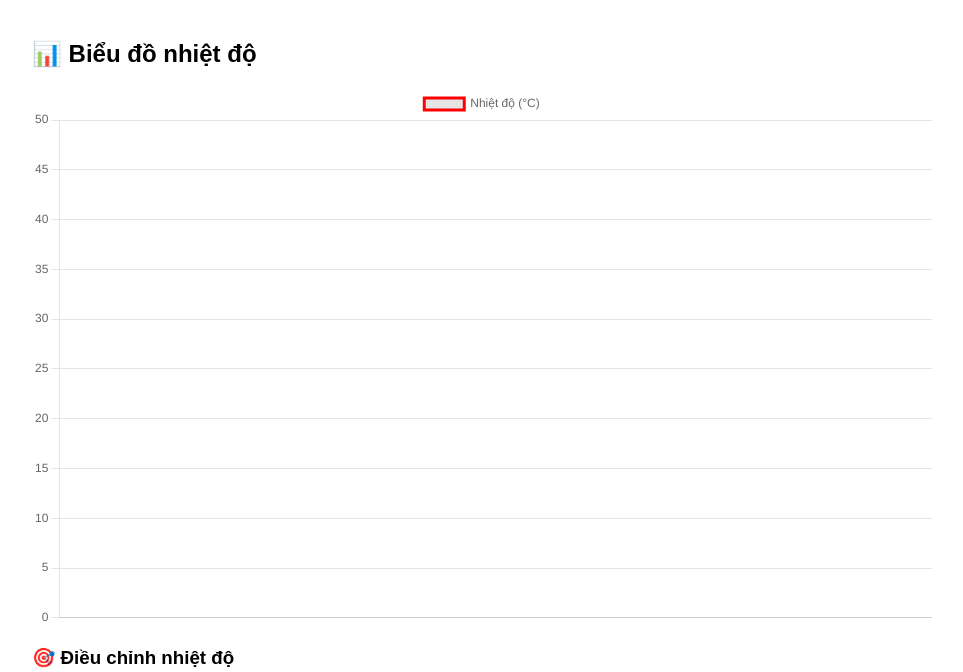
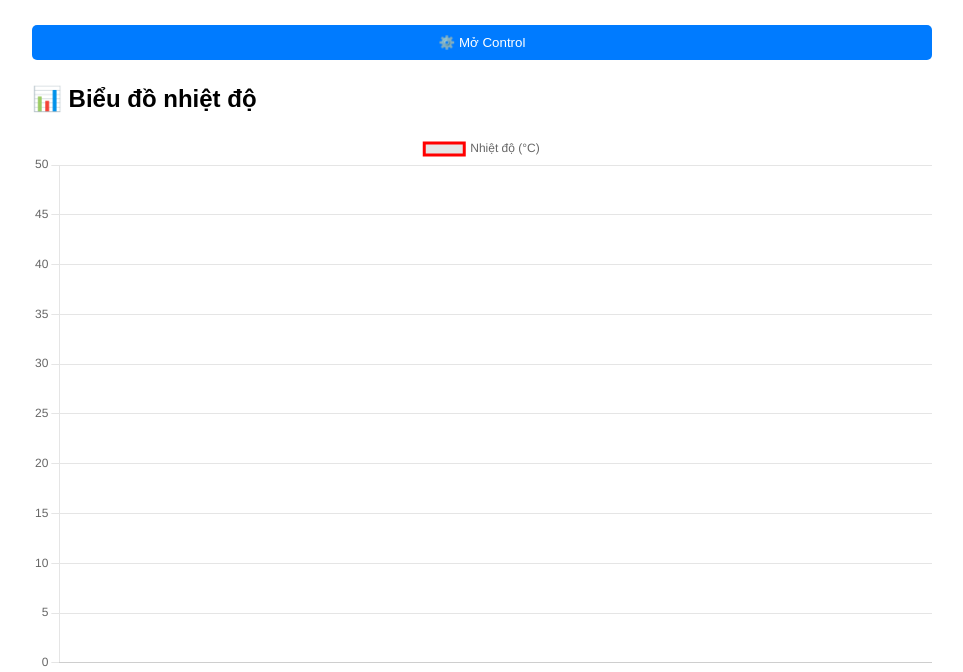
Before and after one commit to nguyenvanson04052002-bit/honuoica, a Node server app: template views/dashboard.ejs in a window 1280 px wide. Shown: the top 672 px of the page, without its empty margins (158-1121 px from the left). Run offline with Node 20, Linux system fonts and the light colour scheme; the template is opened without the code that fills it, so the values that code supplies are empty.

Commit message:
Update dashboard.ejs

```diff
--- a/views/dashboard.ejs
+++ b/views/dashboard.ejs
@@ -14,7 +14,13 @@ th, td { border: 1px solid #ccc; padding: 6px; text-align: center; }
 </style>
 </head>
 <body>
-
+<div style="margin-bottom: 20px;">
+  <a href="/controls">
+    <button style="padding:10px 20px; background:#007BFF; color:#fff; border:none; border-radius:5px; cursor:pointer;">
+      ⚙️ Mở Control
+    </button>
+  </a>
+</div>
 <h2>📊 Biểu đồ nhiệt độ</h2>
 <canvas id="tempChart" height="180"></canvas>
 
```
